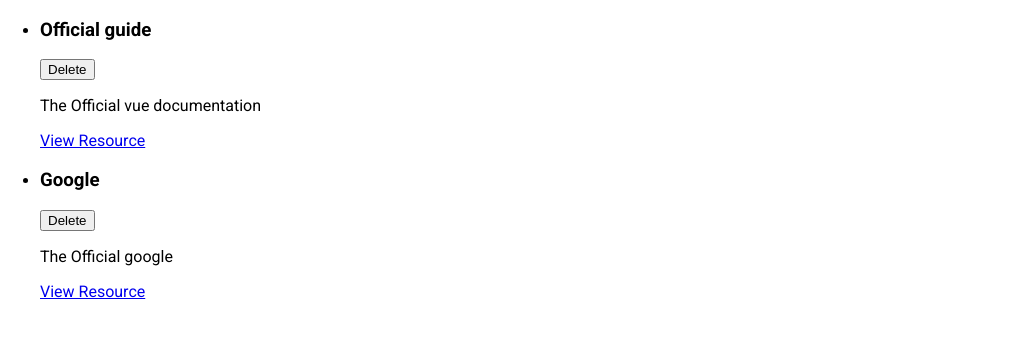
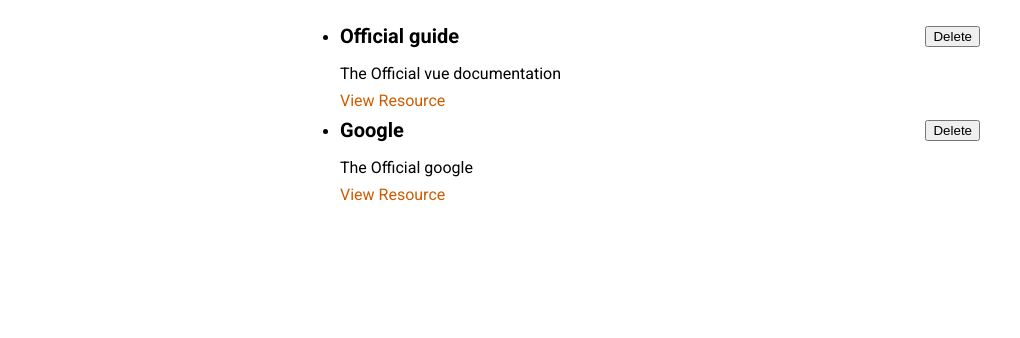
Before and after one commit to RebeccaHA/resource-library, a Vue app: page / in a window 1280 px wide. Shown: the top 338 px of the page, without its empty margins (0-1020 px from the left). Built offline with nearby package versions, Linux system fonts and the light colour scheme.

Commit message:
added styles, set up list component and resoucre component

```diff
--- a/src/App.vue
+++ b/src/App.vue
@@ -1,37 +1,11 @@
 <template>
-  <ul>
-    <learning-resource
-      v-for="storedResource in storedResources"
-      :key="storedResource.id"
-      :title="storedResource.title"
-      :description="storedResource.description"
-      :link="storedResource.link"
-    ></learning-resource>
-  </ul>
+  <stored-resources></stored-resources>
 </template>
 <script>
-import LearningResource from '@/components/learning-resources/LearningResource';
+import StoredResources from '@/components/learning-resources/StoredResources';
 export default {
   components: {
-    LearningResource
-  },
-  data() {
-    return {
-      storedResources: [
-        {
-          id: 'Official guide',
-          title: 'Official guide',
-          description: 'The Official vue documentation',
-          link: 'https://vuejs.org'
-        },
-        {
-          id: 'Google',
-          title: 'Google',
-          description: 'The Official google',
-          link: 'http://www.google.com'
-        }
-      ]
-    };
+    StoredResources
   }
 };
 </script>
--- a/src/components/learning-resources/LearningResource.vue
+++ b/src/components/learning-resources/LearningResource.vue
@@ -18,3 +18,34 @@ export default {
   props: ['title', 'description', 'id', 'link']
 };
 </script>
+<style scoped>
+li {
+  margin: auto;
+  max-width: 40rem;
+}
+
+header {
+  display: flex;
+  justify-content: space-between;
+  align-items: center;
+}
+
+h3 {
+  font-size: 1.25rem;
+  margin: 0.5rem 0;
+}
+
+p {
+  margin: 0.5rem 0;
+}
+
+a {
+  text-decoration: none;
+  color: #ce5c00;
+}
+
+a:hover,
+a:active {
+  color: #c89300;
+}
+</style>
--- /dev/null
+++ b/src/components/learning-resources/StoredResources.vue
@@ -0,0 +1,38 @@
+<template>
+  <ul>
+    <learning-resource
+      v-for="storedResource in storedResources"
+      :key="storedResource.id"
+      :title="storedResource.title"
+      :description="storedResource.description"
+      :link="storedResource.link"
+    ></learning-resource>
+  </ul>
+</template>
+
+<script>
+import LearningResource from './LearningResource.vue';
+export default {
+  components: {
+    LearningResource
+  },
+  data() {
+    return {
+      storedResources: [
+        {
+          id: 'Official guide',
+          title: 'Official guide',
+          description: 'The Official vue documentation',
+          link: 'https://vuejs.org'
+        },
+        {
+          id: 'Google',
+          title: 'Google',
+          description: 'The Official google',
+          link: 'http://www.google.com'
+        }
+      ]
+    };
+  }
+};
+</script>
```
